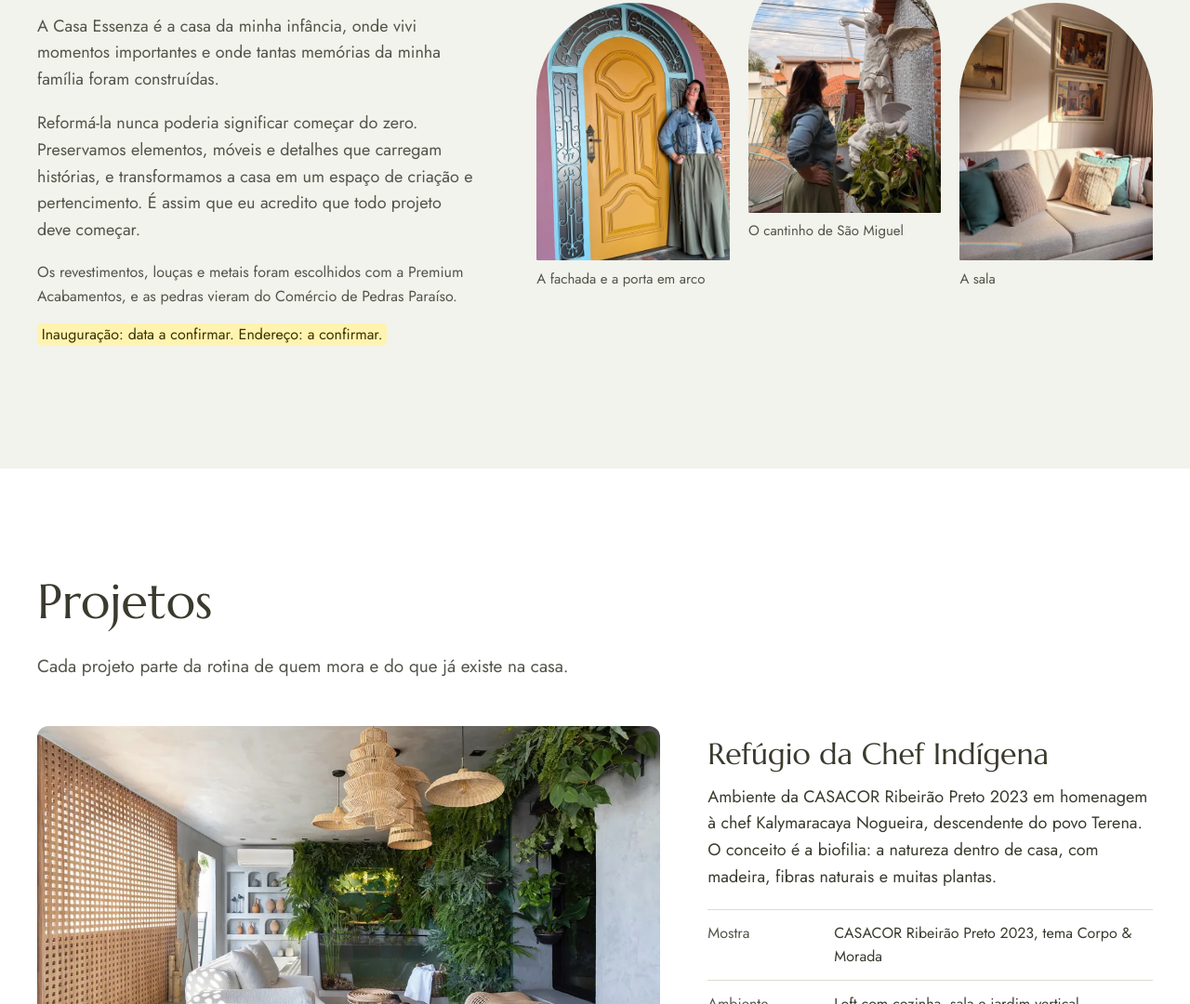
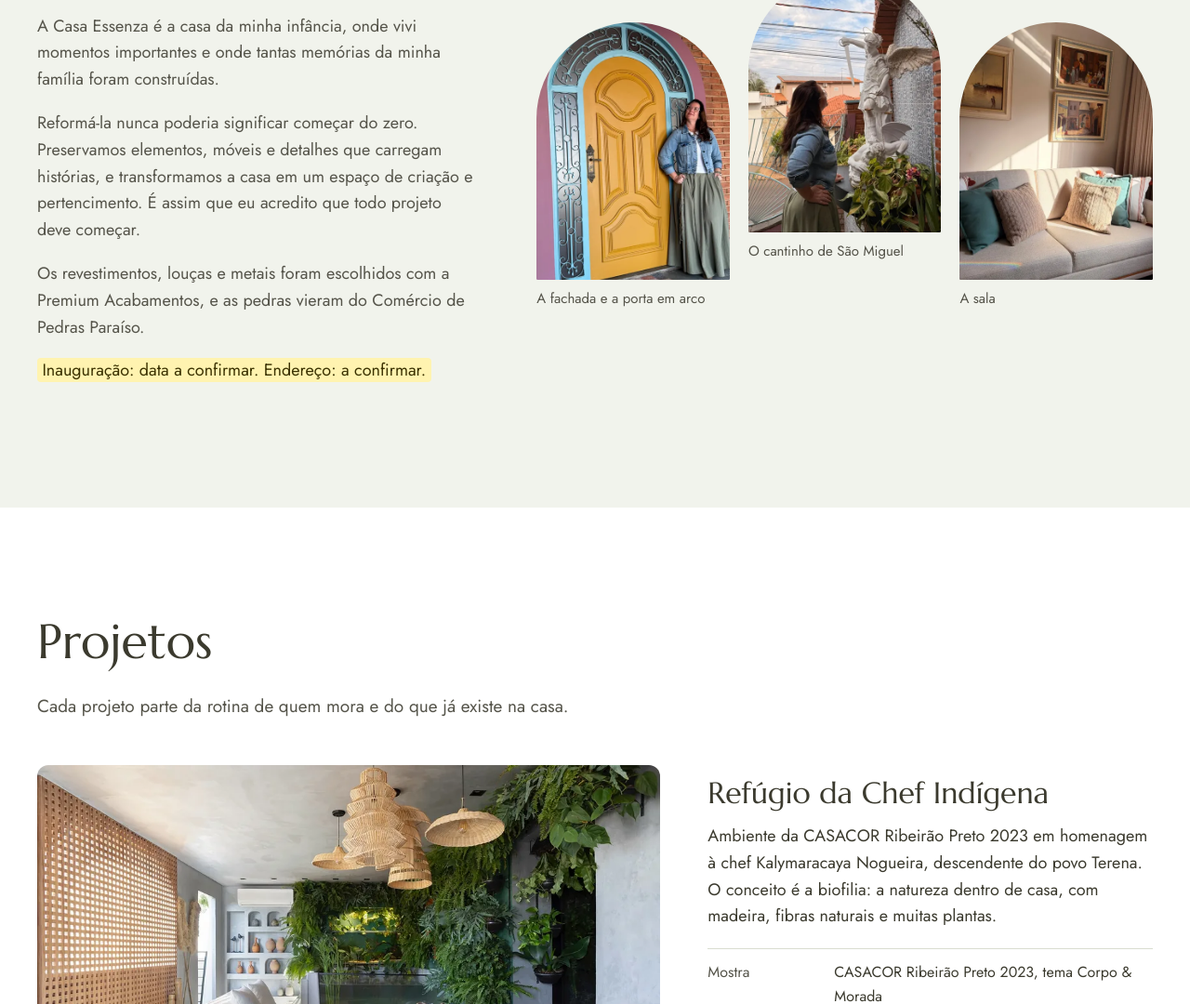
Before and after one commit to Xedouzi/casa-essenza, a plain HTML site: page index.html in a window 1280 px wide. Shown: the part 1042-2122 px from the top of the page at 93% size. Drawn offline with Linux system fonts and the light colour scheme.

Commit message:
A casa onde eu cresci: nota dos fornecedores e da inauguracao no mesmo tamanho dos outros paragrafos
Co-Authored-By: Claude Opus 5.5 <noreply@anthropic.com>

```diff
--- a/index.html
+++ b/index.html
@@ -171,7 +171,6 @@ h3 { margin: 0 0 .4em; font: 400 clamp(1.5rem, 1.25rem + 1vw, 2rem)/1.15 var(--t
 /* ===== A casa ===== */
 .casa-grade { display: grid; grid-template-columns: minmax(0, 5fr) minmax(0, 7fr); gap: clamp(32px, 5vw, 72px); align-items: center; }
 .casa-texto p { color: var(--texto-suave); }
-.casa-texto .nota { font-size: 1rem; }
 .arcos { display: grid; grid-template-columns: repeat(3, minmax(0, 1fr)); gap: clamp(10px, 1.6vw, 20px); align-items: end; margin: 0; padding: 0; list-style: none; }
 .arcos li:nth-child(2) { margin-bottom: clamp(24px, 4vw, 56px); }
 .arcos figure { margin: 0; }
```
